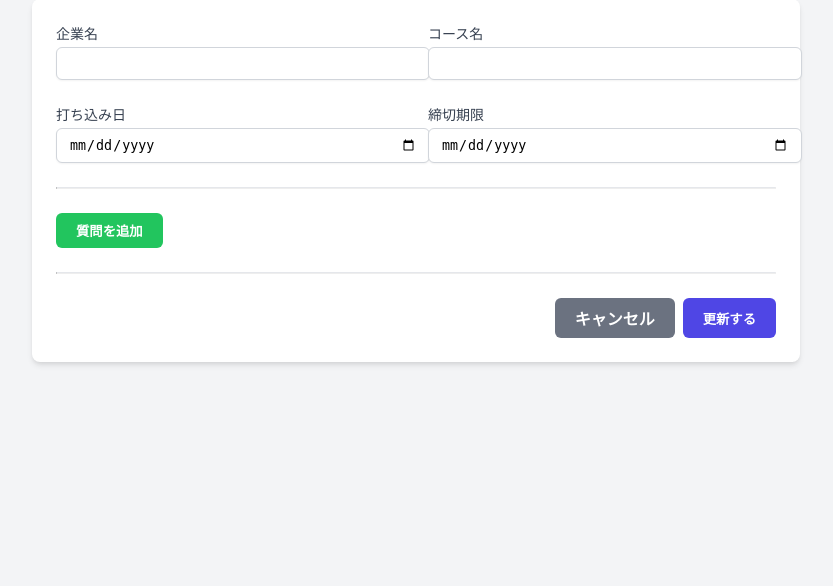
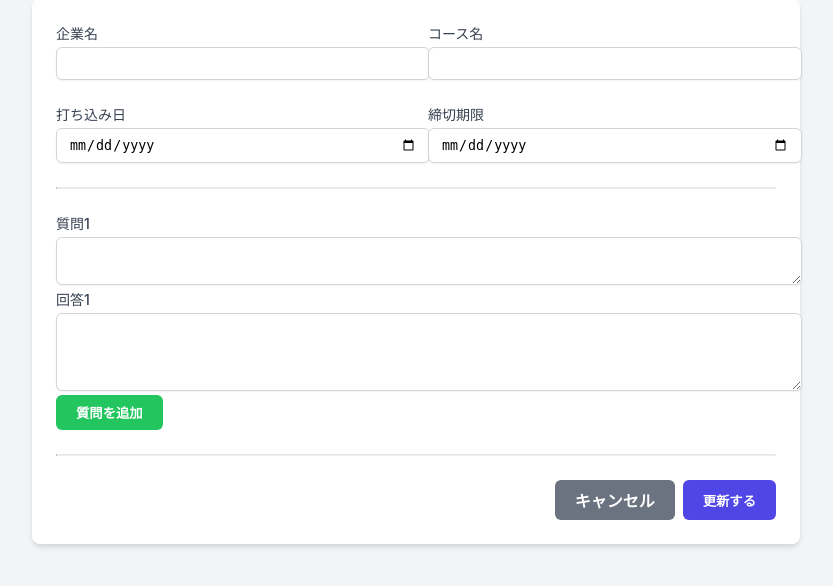
Before and after one commit to Keita062/My-App, a Flask app: template flask_survey_app/templates/survey/edit_survey.html in a window 1280 px wide. Shown: the part 129-715 px from the top of the page, without its empty margins (224-1057 px from the left). Run offline with Flask 2, Linux system fonts and the light colour scheme; the template is opened without the code that fills it, so the values that code supplies are empty.

Commit message:
change reference (07.05)

```diff
--- a/flask_survey_app/templates/survey/detail.html
+++ b/flask_survey_app/templates/survey/detail.html
@@ -20,7 +20,7 @@
 
         <div class="qa-container">
             {% for qa in survey.questions %}
-                <div class="card qa-block" style="margin-bottom: 1rem;">
+                <div class="card qa-block">
                     <h2>【質問】 {{ qa.question }}</h2>
                     <div class="qa-answer">
                         <p>{{ qa.answer or '(回答なし)' }}</p>
@@ -29,8 +29,9 @@
             {% endfor %}
         </div>
 
-        <div class="text-center mt-6">
+        <div class="text-center mt-6" style="display: flex; justify-content: center; align-items: center; gap: 1rem;">
             <a href="{{ url_for('survey.list_surveys') }}" class="link">&larr; 一覧に戻る</a>
+            <a href="{{ url_for('survey.edit_survey', id=survey.id) }}" class="btn btn-primary">このアンケートを編集する</a>
         </div>
     </div>
 </body>
--- a/flask_survey_app/templates/survey/edit_survey.html
+++ b/flask_survey_app/templates/survey/edit_survey.html
@@ -35,8 +35,6 @@
             <div id="questions-container">
                 {% for qa in survey.questions %}
                 <div class="question-pair">
-                    <!-- 既存の質問IDを隠しフィールドとして保持 -->
-                    <input type="hidden" name="question_id[]" value="{{ qa.id }}">
                     <div class="form-group">
                         <label class="question-label">質問{{ loop.index }}</label>
                         <textarea name="questions[]" rows="2" required>{{ qa.question }}</textarea>
@@ -44,6 +42,18 @@
                     <div class="form-group">
                         <label class="answer-label">回答{{ loop.index }}</label>
                         <textarea name="answers[]" rows="4">{{ qa.answer or '' }}</textarea>
+                    </div>
+                </div>
+                {% else %}
+                <!-- 質問が一つもない場合でも、最初の入力欄を表示 -->
+                <div class="question-pair">
+                    <div class="form-group">
+                        <label class="question-label">質問1</label>
+                        <textarea name="questions[]" rows="2" required></textarea>
+                    </div>
+                    <div class="form-group">
+                        <label class="answer-label">回答1</label>
+                        <textarea name="answers[]" rows="4"></textarea>
                     </div>
                 </div>
                 {% endfor %}
@@ -62,7 +72,6 @@
         </form>
     </div>
 
-    <!-- script.jsは質問の動的な追加・削除に必要 -->
     <script src="{{ url_for('survey.static', filename='script.js') }}"></script>
 </body>
 </html>
```
Also changed, not shown: flask_survey_app/templates/survey/list.html (+6 -3 lines).
